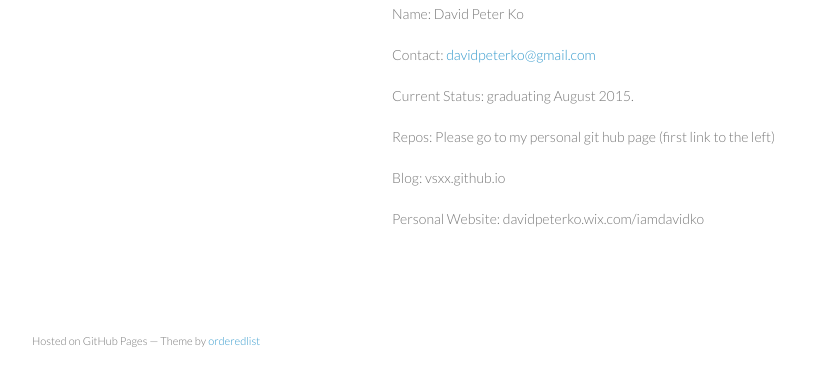
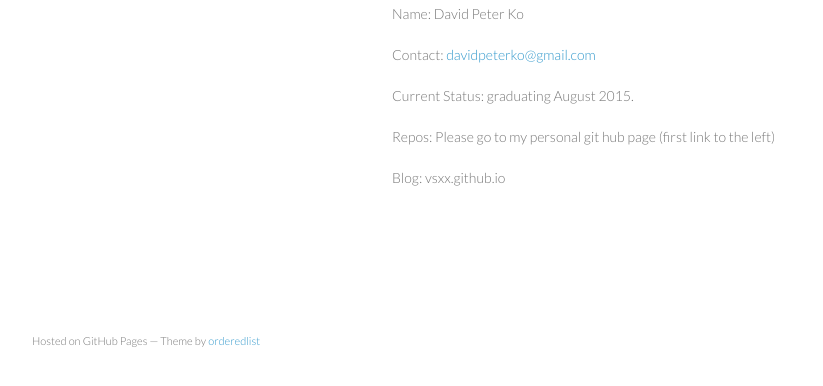
Before and after one commit to dpk326/davidpeterko.github.io, a plain HTML site: page index.html in a window 1280 px wide. Shown: the part 380-766 px from the top of the page, without its empty margins (178-1001 px from the left). Drawn offline with Linux system fonts and the light colour scheme.

Commit message:
Update index.html

```diff
--- a/index.html
+++ b/index.html
@@ -44,7 +44,6 @@
 
 <p>Blog: vsxx.github.io</p>
 
-<p>Personal Website: davidpeterko.wix.com/iamdavidko</p>
       </section>
       <footer>
         <p><small>Hosted on GitHub Pages &mdash; Theme by <a href="https://github.com/orderedlist">orderedlist</a></small></p>
```
